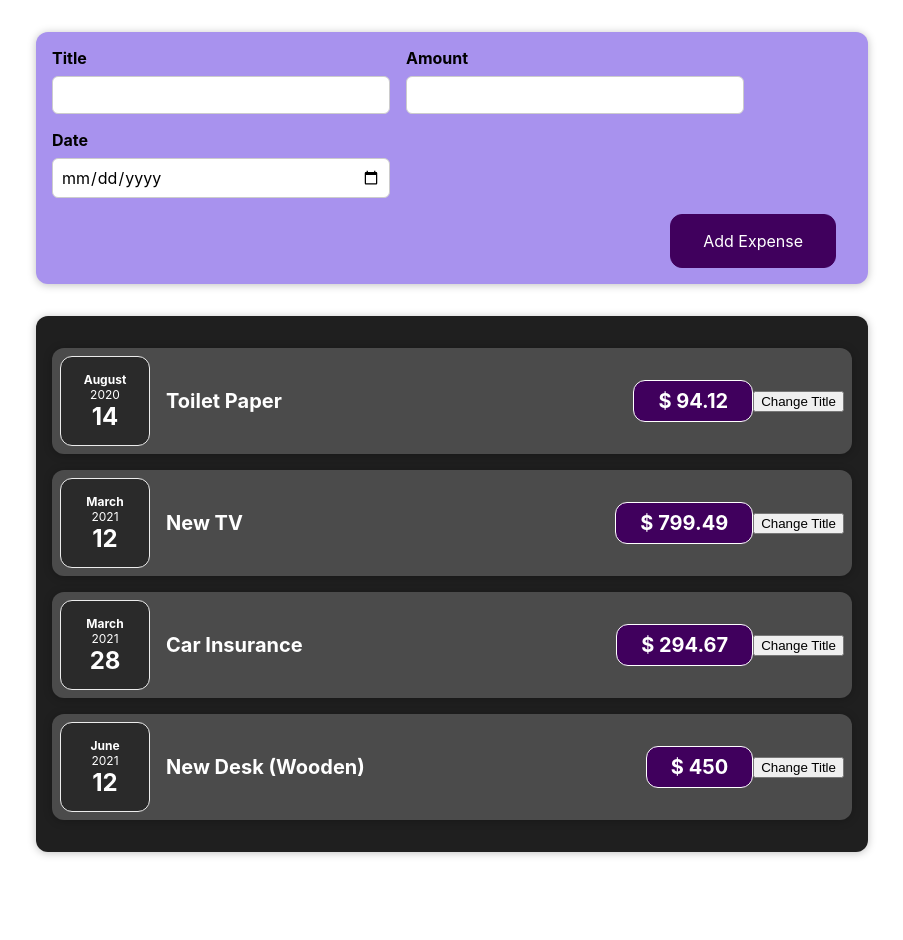
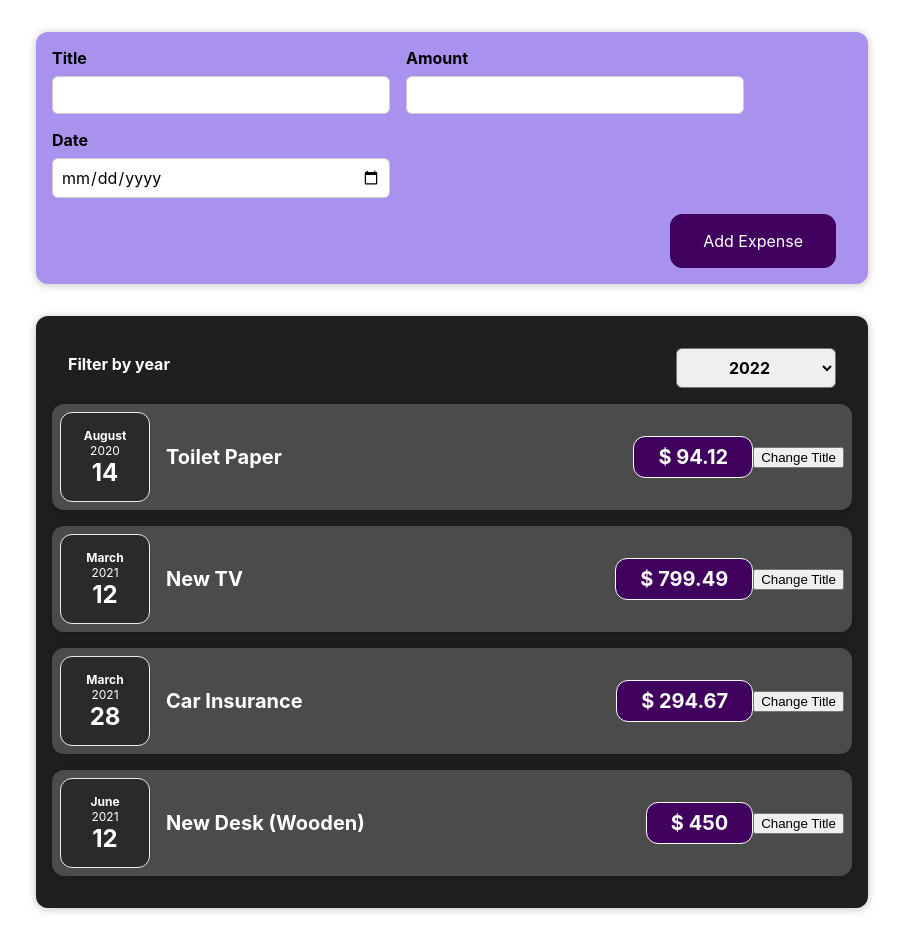
Before and after one commit to ShajnoskiIlija/React-Components-Basics, a React (Create React App) app: page / in a window 1280 px wide. Shown: the whole page, without its empty margins (188-1091 px from the left). Before the commit the page ends 884 px from the top, so only its background shows below. Built offline with nearby package versions, Linux system fonts and the light colour scheme.

Commit message:
Finished filtering

```diff
--- a/src/App.js
+++ b/src/App.js
@@ -31,8 +31,8 @@
   };
   return (
     <div >
-      <NewExpense onAddExpense={addExpenseHandler}/>
-     <Expenses items={expenses} />
+      <NewExpense onAddExpense={addExpenseHandler} />
+      <Expenses items={expenses} />
     </div>
   );
 }
--- /dev/null
+++ b/src/components/Expenses/ExpenseFilter.css
@@ -0,0 +1,24 @@
+.expenses-filter {
+    color: white;
+    padding: 0 1rem;
+  }
+
+  .expenses-filter__control {
+    display: flex;
+    width: 100%;
+    align-items: center;
+    justify-content: space-between;
+    margin: 1rem 0;
+  }
+
+  .expenses-filter label {
+    font-weight: bold;
+    margin-bottom: 0.5rem;
+  }
+
+  .expenses-filter select {
+    font: inherit;
+    padding: 0.5rem 3rem;
+    font-weight: bold;
+    border-radius: 6px;
+  }
--- /dev/null
+++ b/src/components/Expenses/ExpenseFilter.js
@@ -0,0 +1,25 @@
+import React from 'react';
+
+import './ExpenseFilter.css';
+
+const ExpensesFilter = (props) => {
+  const dropdownChangeHandler = (event) => {
+    props.onChangeFilter(event.target.value);
+  };
+
+  return (
+    <div className='expenses-filter'>
+      <div className='expenses-filter__control'>
+        <label>Filter by year</label>
+        <select  onChange={dropdownChangeHandler}>
+          <option value='2022'>2022</option>
+          <option value='2021'>2021</option>
+          <option value='2020'>2020</option>
+          <option value='2019'>2019</option>
+        </select>
+      </div>
+    </div>
+  );
+};
+
+export default ExpensesFilter;
--- a/src/components/Expenses/Expenses.js
+++ b/src/components/Expenses/Expenses.js
@@ -1,10 +1,20 @@
+import React, { useState} from 'react';
+
 import ExpenseItem from './ExpenseItem';
 import Card from '../UI/Card';
 import './Expenses.css';
+import ExpensesFilter from './ExpenseFilter';
 
 const Expenses = (props) => {
+  const [filteredYear, setFilteredYear] = useState('2020');
+
+  const filterChangeHandler = selectedYear => {
+    setFilteredYear(selectedYear);
+  };
+
   return (
     <Card className="expenses">
+      <ExpensesFilter selected={filteredYear} onChangeFilter={filterChangeHandler} />
       <ExpenseItem
         title={props.items[0].title}
         amount={props.items[0].amount}
--- a/src/components/NewExpense/ExpenseForm.js
+++ b/src/components/NewExpense/ExpenseForm.js
@@ -30,7 +30,7 @@
         date: new Date(enteredDate)
       };
 
-      props.onSaveExpenseData;
+      props.onSaveExpenseData(expenseData);
       setEnteredTitle('');
       setEnteredAmount('');
       setEnteredDate('');
--- a/src/components/NewExpense/NewExpense.js
+++ b/src/components/NewExpense/NewExpense.js
@@ -7,7 +7,7 @@
       ...enteredExpenseData,
       id: Math.random().toString()
     };
-    props.onAddExpence={expenceData};
+    props.onAddExpence={expenseData};
   };
   return (
     <div className='new-expense'>
```
